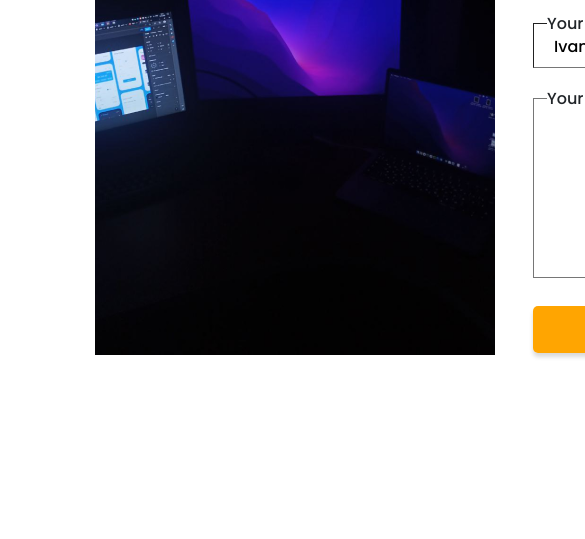
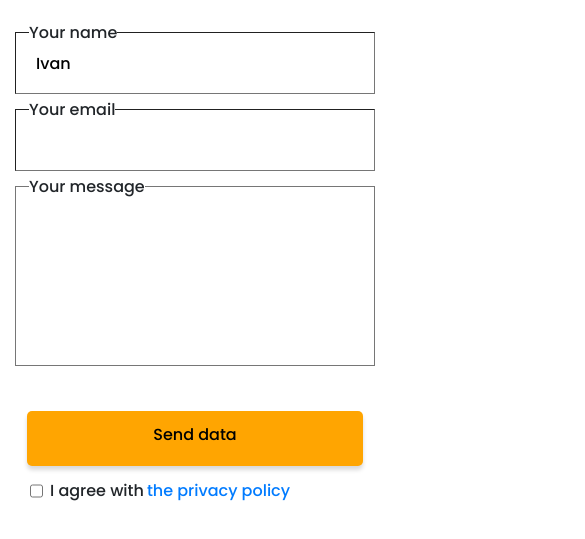
Before and after one commit to larkes-cyber/Portfolio, a website: page src/index.html in a window 390 px wide. Shown: the part 9665-10204 px from the top of the page, 585 px wide, since content can reach past the window. Before the commit the page ends 10123 px from the top, so only its background shows below. Drawn offline with nearby package versions, Linux system fonts and the light colour scheme; files that its build step writes are made by us from their sources; files whose address does not match are found by name.

Commit message:
have done layout

```diff
--- a/src/sass/blocks/_media.scss
+++ b/src/sass/blocks/_media.scss
@@ -1,6 +1,16 @@
 @media (max-width:1439px){
     .sidepanel{
         display: none;
+    }
+    .about{
+        &__wrapper{
+            grid-template-columns: 400px 700px;
+        }
+    }
+    .contact{
+        .container{
+            max-width: 1100px;
+        }
     }
 }
 
@@ -56,13 +66,21 @@
         }
     }
     .contact{
+        &__img{
+            img{
+                width: 100%;
+            }
+        }
+        .container{
+            max-width: 900px;
+        }
         &__wrapper{
-            grid-template-columns: 400px 480px;
+            grid-template-columns: 370px 450px;
             column-gap: 38px;
         }
         &__content{
             form{
-                grid-template-columns: repeat(2,minmax(200px,auto));
+                grid-template-columns: repeat(2,minmax(180px,auto));
             }
             &__policity{
             margin-left: 15px;
@@ -120,6 +138,31 @@
             row-gap: 35px;
             column-gap: 65px;
             grid-template-columns: repeat(2,minmax(200px,auto));
+        }
+    }
+
+    .contact{
+        margin-left: 0px;
+        &__wrapper{
+            display: block;
+        }
+        &__img{
+            display: none;
+            img{
+                display: none;
+            }
+        }
+        .container{
+            max-width: 630px;
+        }
+        &__content{
+            form{
+                grid-template-columns: repeat(2,minmax(50px,auto));
+            }
+            &__policity{
+            margin-left: 15px;
+            }
+
         }
     }
 }
@@ -192,6 +235,12 @@
             #ipad{
                 grid-column: 2/3;
             }
+        }
+    }
+    .contact{
+        .container{
+            max-width: 100%;
+            padding: 0 0;
         }
     }
 }
@@ -295,4 +344,40 @@
             grid-template-rows: repeat(6,auto);
         }
     }
+    input{
+        min-height: 100%;
+    }
+    textarea{
+         min-height: 100%;
+    }
+    .contact{
+        .container{
+            padding:0 15px;
+        }
+        &__content{
+            form{
+                grid-template-columns: 1fr;
+                grid-template-rows: 62px 62px 190px 45px;
+                row-gap: 15px;
+            }
+            &__input_area{
+                grid-row: 3/4;
+                grid-column: 1/2;
+            }
+            &__trigger{
+                grid-column: 1/2;
+                grid-template-columns: 1fr;
+                grid-template-rows: 65px 20px;
+                row-gap: 25px;
+            }
+            &__button{
+                a{
+
+                    display: block;
+                    margin: 0 12px;
+                    text-align: center;
+                }
+            }
+        }
+    }
 }
```
Also changed, not shown: dist/css/style.min.css.
